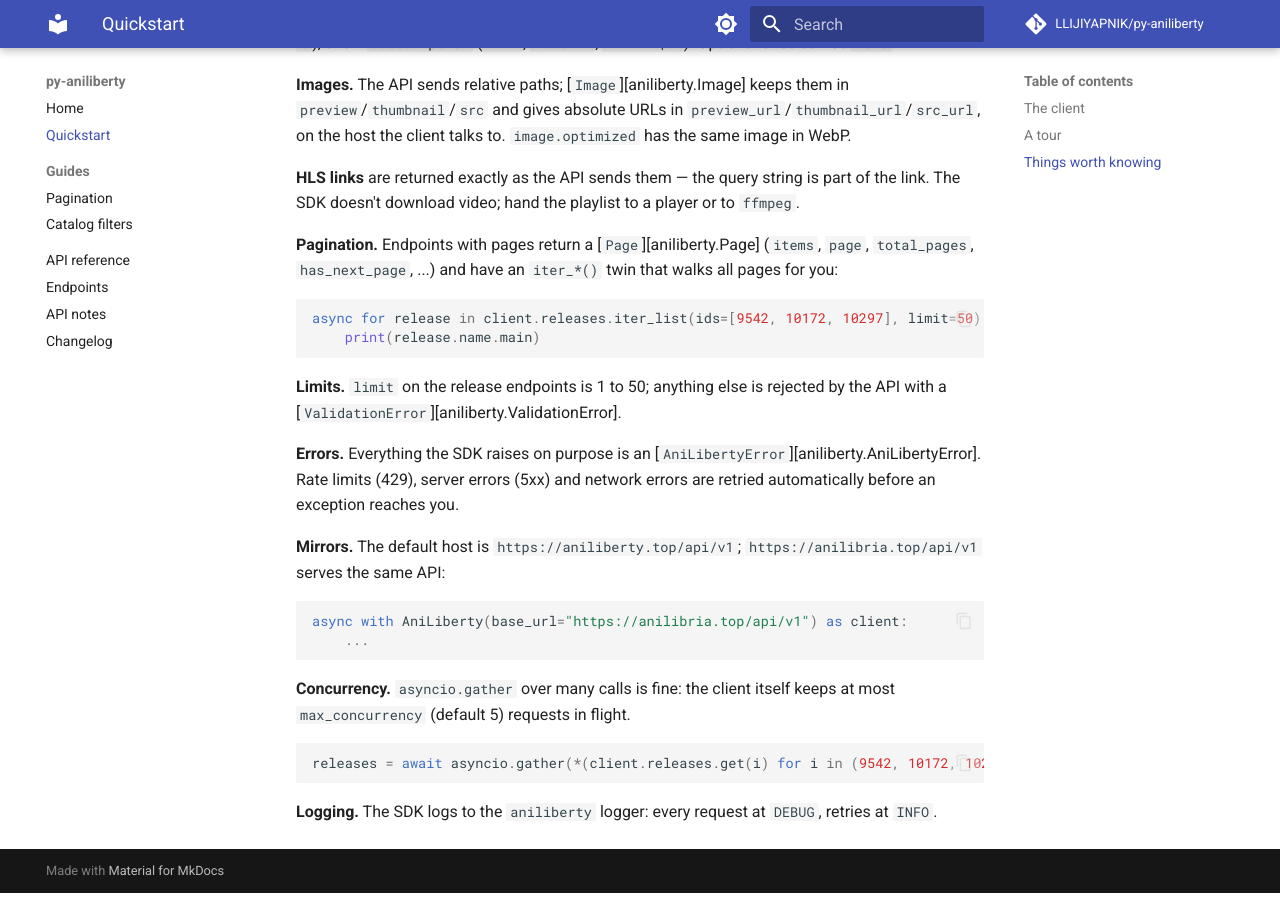
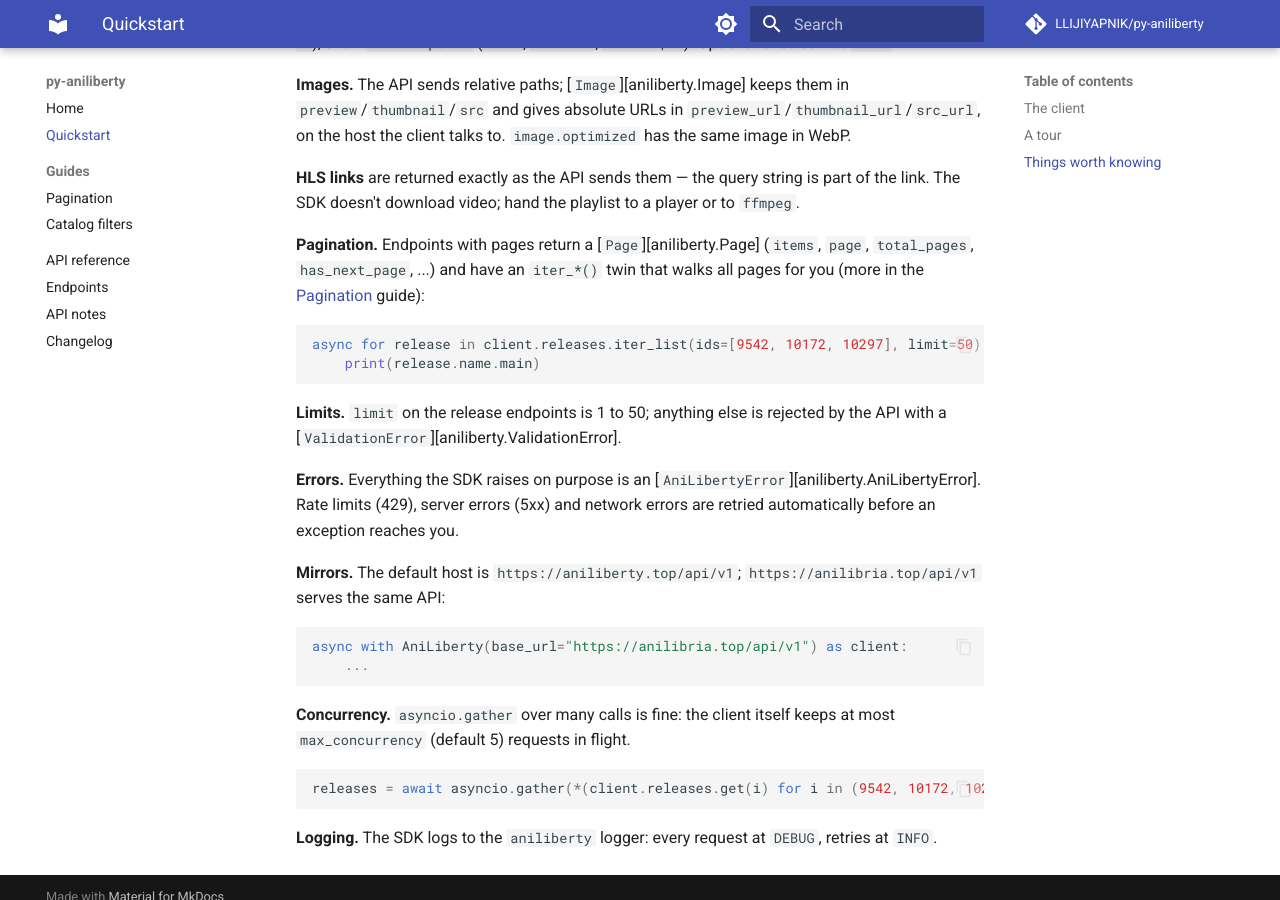
Before and after one commit to LLIJIYAPNIK/py-aniliberty, an MkDocs documentation site: the page built from docs/quickstart.md, in a window 1280 px wide and 900 px high, scrolled down 2075 px. Built offline with MkDocs 1.6.1 and Material for MkDocs 9.7.7, drawn with Linux system fonts in a browser that asks for light colours; comment, search, counter and statistics services are not loaded.

Commit message:
docs: link the pagination guide from quickstart and catalog filters
Co-Authored-By: Claude Opus 5.5 <noreply@anthropic.com>

````diff
--- a/docs/quickstart.md
+++ b/docs/quickstart.md
@@ -96,7 +96,8 @@ on the host the client talks to. `image.optimized` has the same image in WebP.
 link. The SDK doesn't download video; hand the playlist to a player or to `ffmpeg`.
 
 **Pagination.** Endpoints with pages return a [`Page`][aniliberty.Page] (`items`, `page`,
-`total_pages`, `has_next_page`, ...) and have an `iter_*()` twin that walks all pages for you:
+`total_pages`, `has_next_page`, ...) and have an `iter_*()` twin that walks all pages for you
+(more in the [Pagination](guides/pagination.md) guide):
 
 ```python
 async for release in client.releases.iter_list(ids=[9542, 10172, 10297], limit=50):
````
Also changed, not shown: docs/guides/catalog-filters.md (+1 -0 lines).
